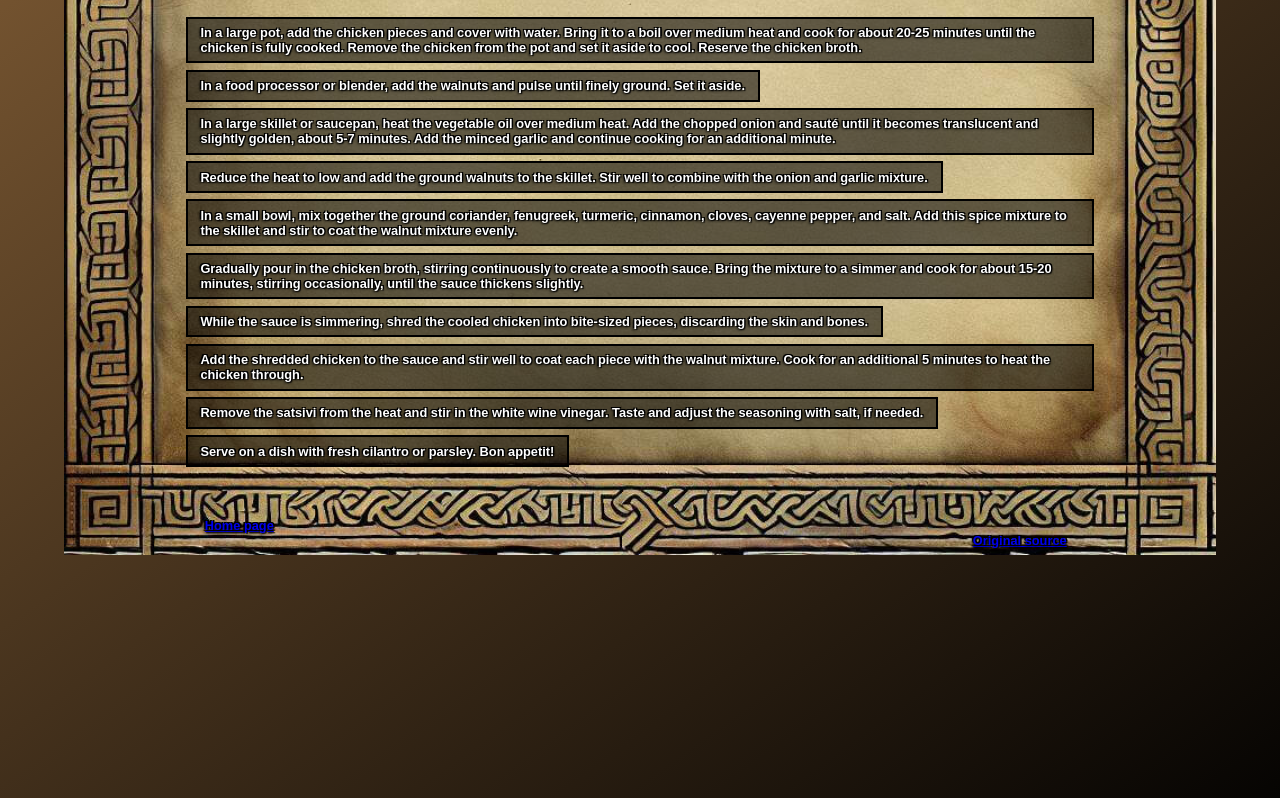
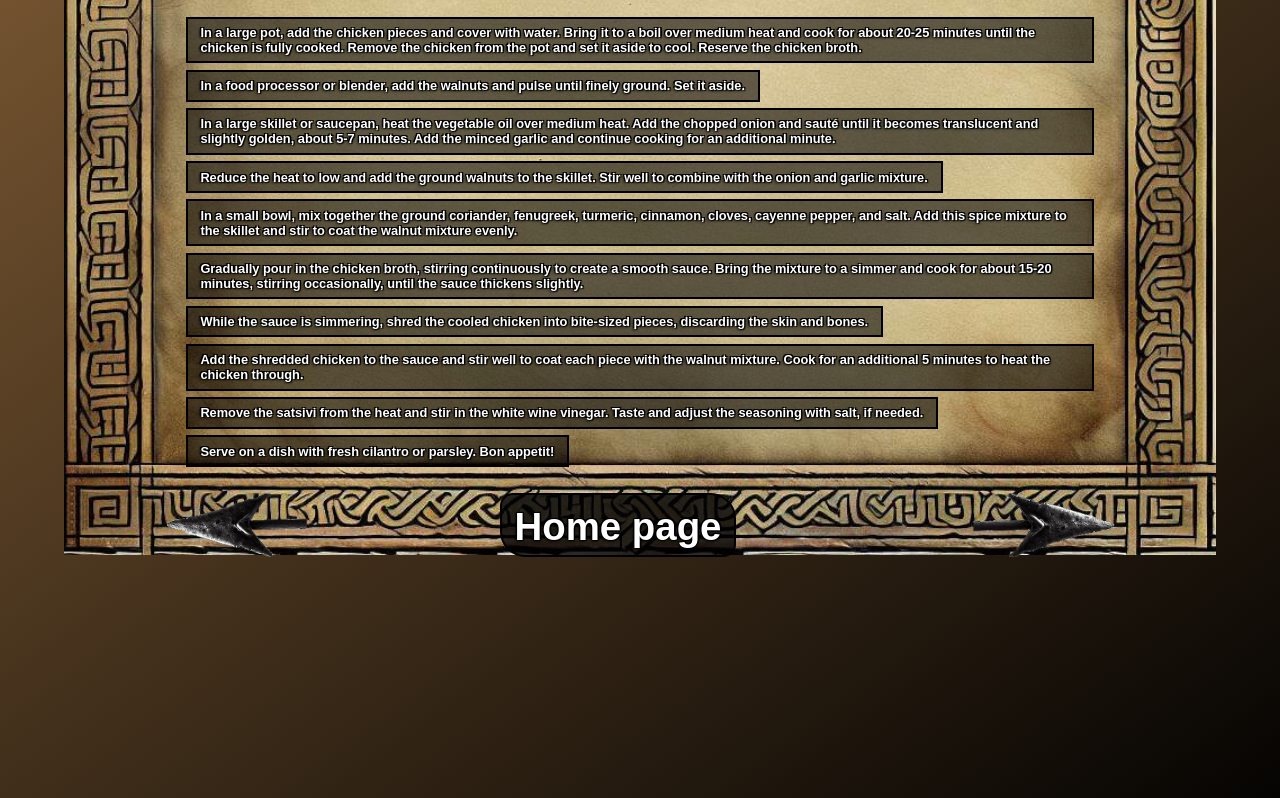
Before and after one commit to F3GR/odin-recipes, a plain HTML site: page recipes/satsivi.html in a window 1280 px wide. Shown: the part 610-1408 px from the top of the page. Drawn offline with Linux system fonts and the light colour scheme.

Commit message:
finished footer

```diff
--- a/pages-style.css
+++ b/pages-style.css
@@ -95,9 +95,35 @@ ol li {
 }
 
 footer {
-    margin: 3vw 3vw 2vw 3vw;
+    margin: 0 0vw 2vw 0vw;
+    height: 5vw;
+    text-align: top;
+    position: relative;
 }
 
-.link2 {
-    margin-left: 60vw;
+.link-home {
+    height: 5vw;
+    display: inline-block;
+    position: absolute;
+    margin-left: 15vw;
+    padding: 0.8vw 1vw 1vw 1vw;
+    font-size: 3rem;
+    color: white;
+    background-color: rgba(0, 0, 0, 0.801);
+    text-decoration-line: none;
+    border: 0.2vw solid #000000;
+    border-radius: 1vw 2vw 1vw 2vw;
 }
+
+.link-backwards, .link-forward {
+    height: 5vw;
+}
+
+.link-backwards {
+    transform: rotate(180deg);
+}
+
+.link-forward {
+    position: absolute;
+    margin-left: 52vw;
+}
--- a/recipes/satsivi.html
+++ b/recipes/satsivi.html
@@ -71,10 +71,16 @@
     </main>
 
     <footer>
-        <a class="link1"href="../index.html">Home page</a>
-        <a class="link2" href="https://www.tasteatlas.com/imeruli-khachapuri/recipe"
-        title="Go to tasteatlas.com">
-            Original source</a>
+        <a href="../recipes/adjarian-khachapuri.html"
+            title="Go to recipe - Adjarian khachapuri">
+            <img class="link-backwards" src="../images/arrow-cut.png" alt="Navigation arrow - backwards" /></a>
+
+        <a class="link-home" href="../index.html"
+            title="Go to home page"> Home page </a>
+
+        <a href="../recipes/khinkali.html"
+            title="Go to recipe - Khinkali">
+            <img class="link-forward" src="../images/arrow-cut.png" alt="Navigation arrow - forward" /></a>
     </footer>
 </body>
 </html>
```
Also changed, not shown: README-attributions.txt, images/arrow-cut.png (added), images/originals/navigattion-arrow.jpg (added).
